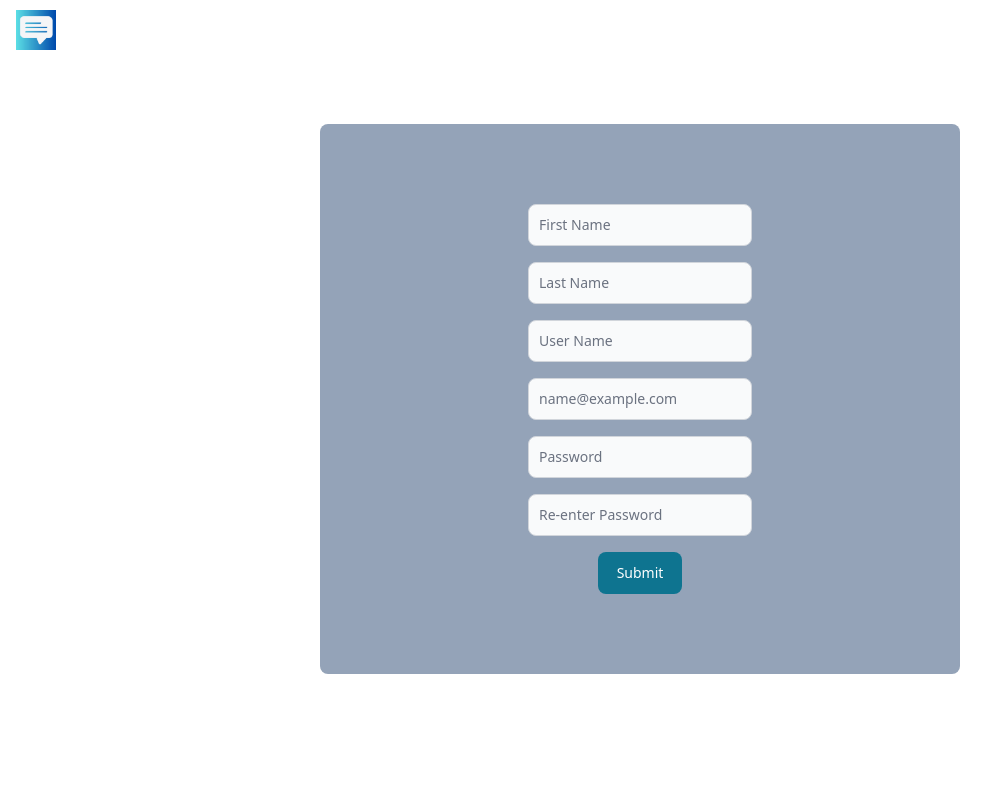
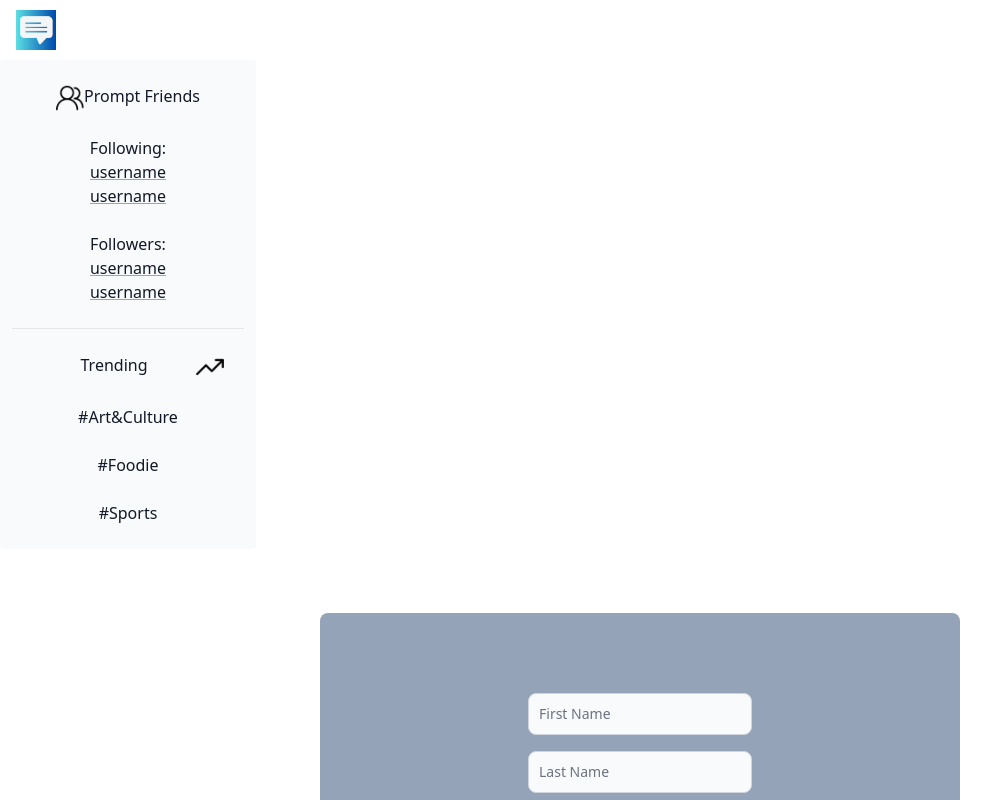
Before and after one commit to social-spark/Social-Spark, a Next.js app in the folder frontend/: page /register in a window 1280 px wide. Shown: the top 800 px of the page, without its empty margins (0-1007 px from the left). Built offline with nearby package versions, Linux system fonts and the light colour scheme.

Commit message:
centered leftnav

```diff
--- a/frontend/src/app/components/LeftNav.tsx
+++ b/frontend/src/app/components/LeftNav.tsx
@@ -2,8 +2,6 @@
 import trending from "@/app/images/trending.png"
 import friends from "@/app/images/friends.png"
 import {Navbar, Sidebar} from "flowbite-react";
-import { BiBuoy } from "react-icons/bi";
-import { HiArrowSmRight, HiInbox, HiShoppingBag, HiTable, HiUser, HiViewBoards } from "react-icons/hi";
 import Image from "next/image";
 
 export function LeftNav() {
@@ -11,7 +9,7 @@ export function LeftNav() {
         <Sidebar aria-label="Sidebar with content separator example">
 
             <Sidebar.Items>
-                <Sidebar.ItemGroup >
+                <Sidebar.ItemGroup className="text-center">
                     <Sidebar.Item href="#"><Image className="size-7 inline-flex tracking-normal" src={friends} alt="friends icon"/>
                         Prompt Friends
                     </Sidebar.Item>
@@ -26,8 +24,9 @@ export function LeftNav() {
                         <div className="underline decoration-blue-400 text-center">username</div>
                     </Sidebar.Item>
                 </Sidebar.ItemGroup>
-                <Sidebar.ItemGroup>
-                    <Sidebar.Item href="#"><Image className="size-7" src={trending} alt="trending prompts icon"/>
+                <Sidebar.ItemGroup className="text-center">
+                    <Sidebar.Item href="#"><p className="inline-flex">Trending</p>
+                        <Image className="size-7 float-right" src={trending} alt="trending prompts icon"/>
                     </Sidebar.Item>
                     <Sidebar.Item href="#">
                         #Art&Culture
--- a/frontend/src/app/register/page.tsx
+++ b/frontend/src/app/register/page.tsx
@@ -10,6 +10,7 @@ export default function Login() {
         <main>
             {/*<Navigation/>*/}
             <Nav/>
+            <LeftNav/>
             <form className="flex-col gap-4  py-20 w-1/2 flex items-center bg-auto container  md: mx-auto bg-slate-400 md:mt-16 md:rounded-lg">
                 <div>
 
```
